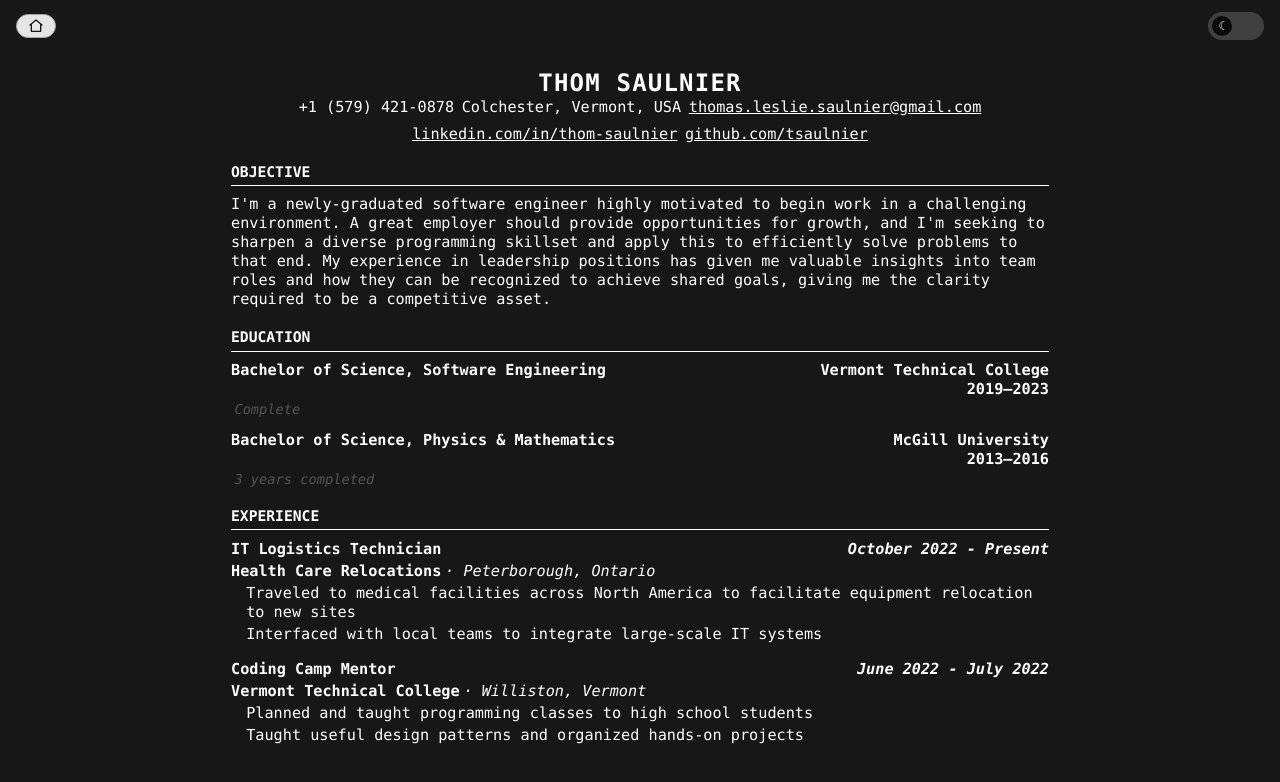
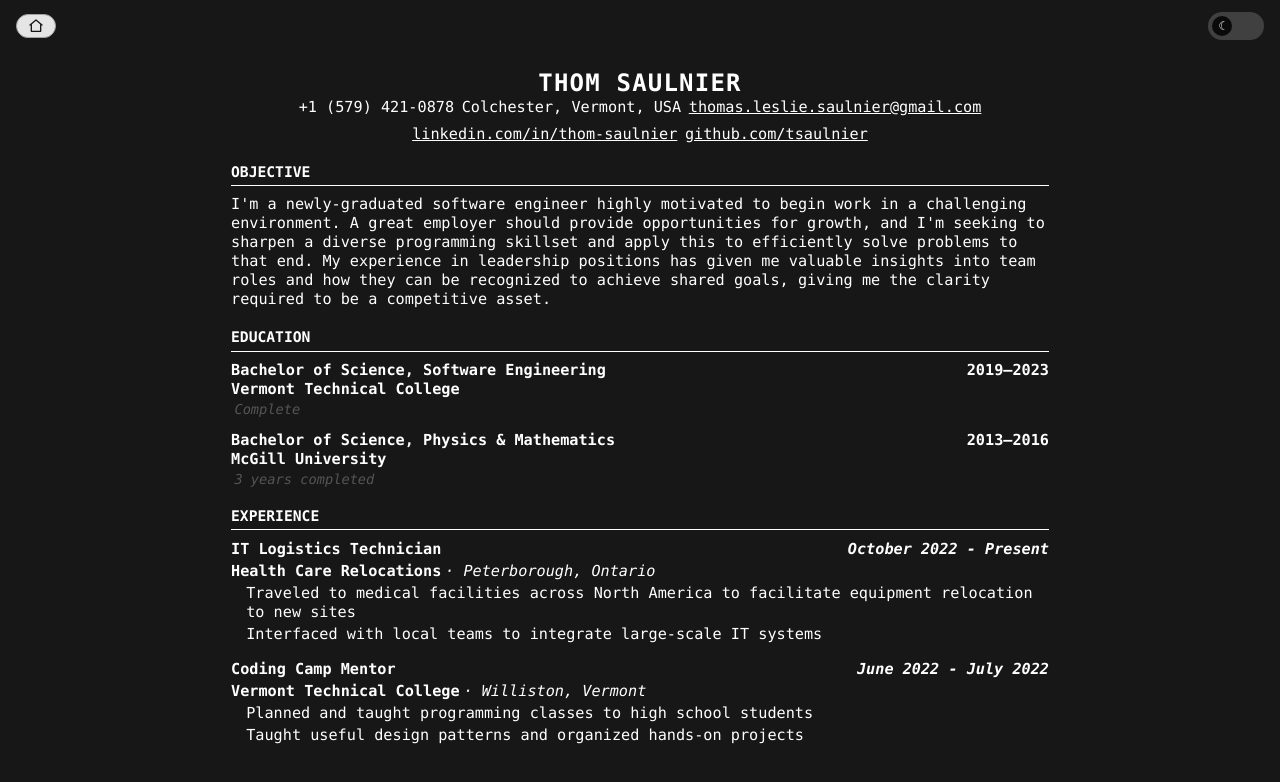
Before and after one commit to tsaulnier/software-portfolio, a Next.js app: page /resume in a window 1280 px wide. Shown: the top 782 px of the page. Built offline with nearby package versions, Linux system fonts and the light colour scheme.

Commit message:
resume parallel structure between education and experience

```diff
--- a/app/resume/components/ResumePage.tsx
+++ b/app/resume/components/ResumePage.tsx
@@ -16,43 +16,30 @@ export default function ResumePage({ data }: ResumePageProps) {
         return <p className={styles.paragraph}>{section.content}</p>;
 
       case "entries":
-        return section.entries.map((e, i) => {
-          const isEducation = section.title === "Education";
+        return section.entries.map((e, i) => (
+          <div key={i} className={styles.entry}>
+            <div className={styles.entryHeader}>
+              {/* LEFT COLUMN */}
+              <div className={styles.entryLeft}>
+                <strong className={styles.entryTitle}>{e.title}</strong>
 
-          let school = "";
-          let year = "";
-
-          if (isEducation && e.right) {
-            const parts = e.right.split("·").map((s) => s.trim());
-            school = parts[0] || "";
-            year = parts[1] || "";
-          }
-
-          return (
-            <div key={i} className={styles.entry}>
-              <div className={styles.entryHeader}>
-                {/* Degree on the left */}
-                <strong>{e.title}</strong>
-
-                {/* Right column */}
-                {isEducation ? (
-                  <span className={styles.entryRight}>
-                    {school && <span className="school">{school}</span>}
-                    {year && <span className="year">{year}</span>}
-                  </span>
-                ) : (
-                  e.right && <span className={styles.entryRight}>{e.right}</span>
+                {e.institution && (
+                  <div className={styles.entrySub}>{e.institution}</div>
                 )}
               </div>
 
-              {/* Note below the header, for all entries */}
-              {e.note && <div className={styles.entryNote}>{e.note}</div>}
+              {/* RIGHT COLUMN — dates only */}
+              {e.right && (
+                <div className={styles.entryRight}>{e.right}</div>
+              )}
             </div>
-          );
-        });
 
-
-
+            {/* Tertiary info */}
+            {e.note && (
+              <div className={styles.entryNote}>{e.note}</div>
+            )}
+          </div>
+        ));
 
       case "experience":
         return section.items.map((item, i) => (
--- a/app/resume/content/resume.json
+++ b/app/resume/content/resume.json
@@ -31,12 +31,14 @@
       "entries": [
         {
           "title": "Bachelor of Science, Software Engineering",
-          "right": "Vermont Technical College · 2019–2023",
+          "institution": "Vermont Technical College",
+          "right":"2019–2023",
           "note": "Complete"
         },
         {
           "title": "Bachelor of Science, Physics & Mathematics",
-          "right": "McGill University · 2013–2016",
+          "institution": "McGill University",
+          "right":"2013–2016",
           "note": "3 years completed"
         }
       ]
--- a/app/resume/types/resume.raw.ts
+++ b/app/resume/types/resume.raw.ts
@@ -22,6 +22,7 @@ export type RawSection =
       title: string;
       entries: {
         title: string;
+        institution?: string;
         right?: string;
         note?: string;
       }[];
--- a/app/resume/types/resume.tsx
+++ b/app/resume/types/resume.tsx
@@ -65,6 +65,7 @@ export type EntriesSection = {
 
 export type Entry = {
   title: string;
+  institution?: string;
   right?: string;
   note?: string;
 };
```
